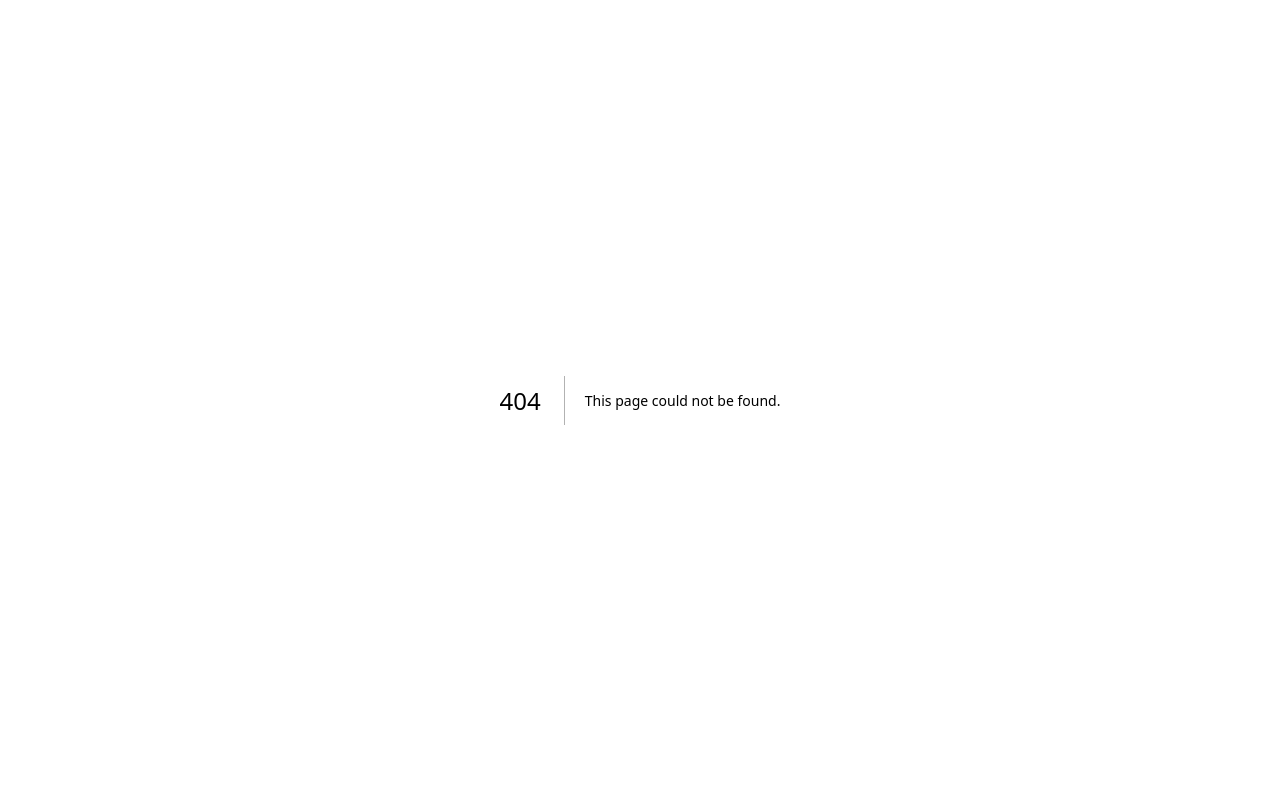
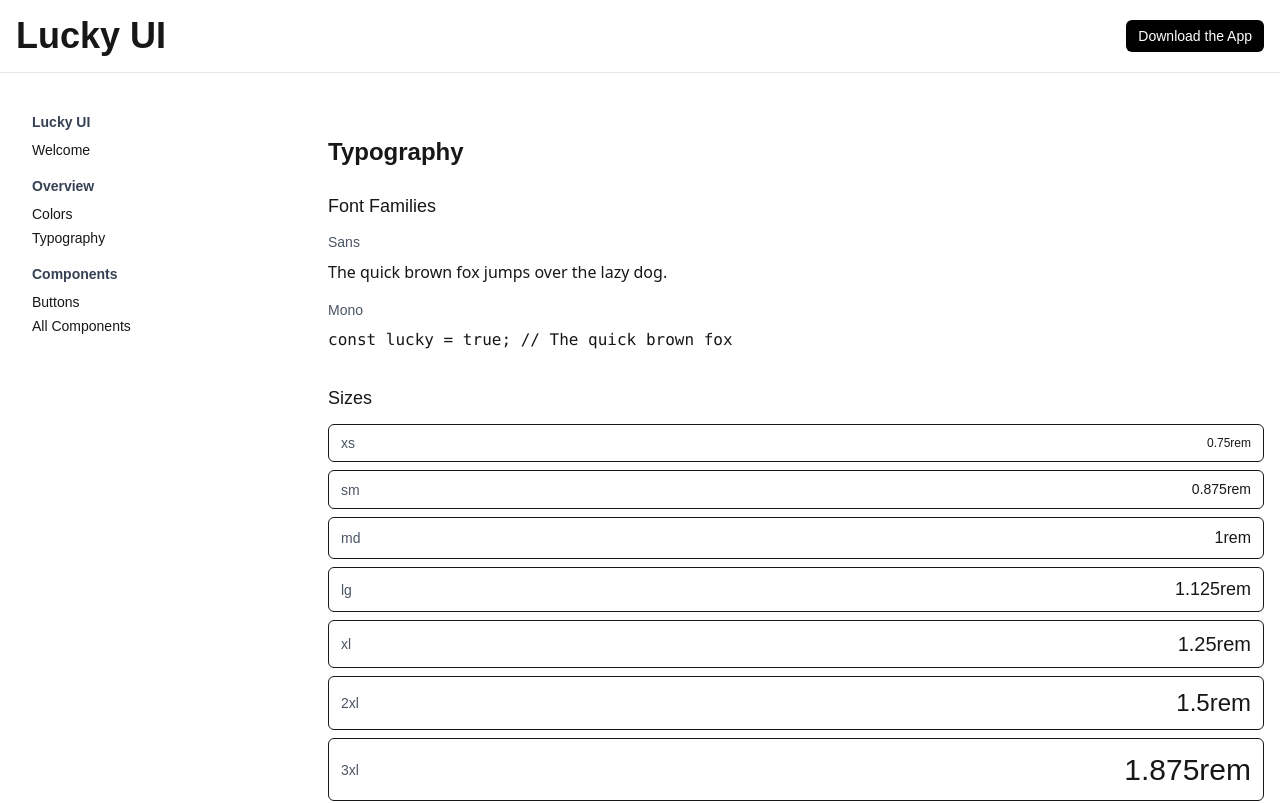
Before and after one commit to Waveful/LuckyUI, a Next.js app: page /typography in a window 1280 px wide. Before the commit this address had no page. Shown: the top 803 px of the page. Built offline with nearby package versions, Linux system fonts and the light colour scheme.

Commit message:
basic structure

```diff
--- /dev/null
+++ b/src/components/layout/DocsLayout.tsx
@@ -0,0 +1,68 @@
+import Link from 'next/link';
+import React from 'react';
+
+type DocsLayoutProps = React.PropsWithChildren<{ className?: string }>;
+
+export function DocsLayout({ children, className }: DocsLayoutProps) {
+  return (
+    <div className={["min-h-screen flex flex-col", className].filter(Boolean).join(' ')}>
+      <header className="fixed top-0 inset-x-0 z-50 border-b border-gray-200 bg-white dark:bg-black">
+        <div className="mx-auto w-full max-w-7xl px-4 py-4 flex items-center justify-between">
+          <div className="leading-tight">
+            <Link href="/" className="block text-xl sm:text-2xl md:text-4xl font-bold">
+              Lucky UI
+            </Link>
+          </div>
+          <Link
+            href="https://waveful.com/download"
+            className="inline-flex items-center rounded-md bg-black text-white px-3 py-1.5 text-sm dark:bg-white dark:text-black"
+          >
+            Download the App
+          </Link>
+        </div>
+      </header>
+      <div className="mx-auto w-full max-w-7xl px-4 pt-24 pb-8 flex-1 w-full">
+          <div className="grid grid-cols-1 lg:grid-cols-[280px_1fr] gap-8">
+            <aside className="p-4 lg:sticky lg:top-8 h-max border-b md:border-b-0 border-gray-200 lg:pr-6">
+            <nav className="text-sm">
+              <p className="mb-2 font-semibold text-gray-700 dark:text-gray-200">
+                Lucky UI
+              </p>
+              <ul className="mb-4 space-y-1">
+                <li>
+                  <Link className="hover:underline" href="/">Welcome</Link>
+                </li>
+              </ul>
+              <p className="mb-2 font-semibold text-gray-700 dark:text-gray-200">Overview</p>
+              <ul className="mb-4 space-y-1">
+                <li>
+                  <Link className="hover:underline" href="/colors">Colors</Link>
+                </li>
+                <li>
+                  <Link className="hover:underline" href="/typography">Typography</Link>
+                </li>
+              </ul>
+
+              <p className="mb-2 mt-4 font-semibold text-gray-700 dark:text-gray-200">Components</p>
+              <ul className="space-y-1">
+                <li>
+                  <Link className="hover:underline" href="/buttons">Buttons</Link>
+                </li>
+                <li>
+                  <Link className="hover:underline" href="/ui">All Components</Link>
+                </li>
+              </ul>
+            </nav>
+          </aside>
+          <main>{children}</main>
+        </div>
+      </div>
+      <footer className="border-t border-gray-200">
+        <div className="mx-auto w-full max-w-7xl px-4 py-6 text-sm text-center">
+          <div className="font-medium">Lucky UI</div>
+          <div className="text-gray-600 dark:text-gray-300">made with love by Waveful</div>
+        </div>
+      </footer>
+    </div>
+  );
+}
--- a/src/pages/_app.tsx
+++ b/src/pages/_app.tsx
@@ -1,6 +1,11 @@
 import "@/styles/globals.css";
 import type { AppProps } from "next/app";
+import { DocsLayout } from "@/components/layout/DocsLayout";
 
 export default function App({ Component, pageProps }: AppProps) {
-  return <Component {...pageProps} />;
+  return (
+    <DocsLayout>
+      <Component {...pageProps} />
+    </DocsLayout>
+  );
 }
--- /dev/null
+++ b/src/pages/buttons.tsx
@@ -0,0 +1,15 @@
+import { Button } from '@/components/ui';
+import { Container } from '@/components/layout';
+
+export default function ButtonsPage() {
+  return (
+    <Container className="py-10">
+      <h1 className="text-2xl font-semibold mb-6">Buttons</h1>
+      <div className="flex gap-3">
+        <Button>Primary</Button>
+        <Button variant="secondary">Secondary</Button>
+        <Button disabled>Disabled</Button>
+      </div>
+    </Container>
+  );
+}
--- /dev/null
+++ b/src/pages/colors.tsx
@@ -0,0 +1,41 @@
+import { colors } from '@/theme';
+
+export default function ColorsPage() {
+  const palette = Object.entries(colors).filter(([k, v]) => typeof v === 'string');
+  const scales = Object.entries(colors).filter(([k, v]) => typeof v === 'object');
+
+  return (
+    <div className="py-10">
+      <h1 className="text-2xl font-semibold mb-6">Colors</h1>
+      <section className="mb-8">
+        <h2 className="text-lg font-medium mb-3">Semantic</h2>
+        <div className="grid grid-cols-2 sm:grid-cols-3 md:grid-cols-4 gap-3">
+          {palette.map(([name, value]) => (
+            <div key={name} className="border rounded-md p-3">
+              <div className="text-xs text-gray-600 mb-2">{name}</div>
+              <div className="h-12 rounded" style={{ background: value as string }} />
+            </div>
+          ))}
+        </div>
+      </section>
+      <section>
+        <h2 className="text-lg font-medium mb-3">Scales</h2>
+        <div className="space-y-4">
+          {scales.map(([name, values]) => (
+            <div key={name}>
+              <div className="text-sm font-medium mb-2">{name}</div>
+              <div className="grid grid-cols-5 sm:grid-cols-8 gap-2">
+                {Object.entries(values as Record<string, string>).map(([step, hex]) => (
+                  <div key={step} className="border rounded p-2 text-center text-xs">
+                    <div className="h-8 rounded mb-1" style={{ background: hex }} />
+                    {step}
+                  </div>
+                ))}
+              </div>
+            </div>
+          ))}
+        </div>
+      </section>
+    </div>
+  );
+}
--- /dev/null
+++ b/src/pages/lucky-ui.tsx
@@ -0,0 +1,10 @@
+import { useEffect } from 'react';
+import { useRouter } from 'next/router';
+
+export default function LuckyUIRedirect() {
+  const router = useRouter();
+  useEffect(() => {
+    router.replace('/');
+  }, [router]);
+  return null;
+}
--- /dev/null
+++ b/src/pages/typography.tsx
@@ -0,0 +1,29 @@
+import { typography } from '@/theme';
+
+export default function TypographyPage() {
+  return (
+    <div className="py-10">
+      <h1 className="text-2xl font-semibold mb-6">Typography</h1>
+      <section className="mb-8">
+        <h2 className="text-lg font-medium mb-3">Font Families</h2>
+        <div className="space-y-2">
+          <div className="text-sm text-gray-600">Sans</div>
+          <p style={{ fontFamily: typography.fontFamily.sans }}>The quick brown fox jumps over the lazy dog.</p>
+          <div className="text-sm text-gray-600 mt-4">Mono</div>
+          <p style={{ fontFamily: typography.fontFamily.mono }}>const lucky = true; // The quick brown fox</p>
+        </div>
+      </section>
+      <section>
+        <h2 className="text-lg font-medium mb-3">Sizes</h2>
+        <div className="grid gap-2">
+          {Object.entries(typography.sizes).map(([k, v]) => (
+            <div key={k} className="flex items-center justify-between border rounded-md px-3 py-2">
+              <span className="text-sm text-gray-600">{k}</span>
+              <span style={{ fontSize: v }}>{v}</span>
+            </div>
+          ))}
+        </div>
+      </section>
+    </div>
+  );
+}
```
